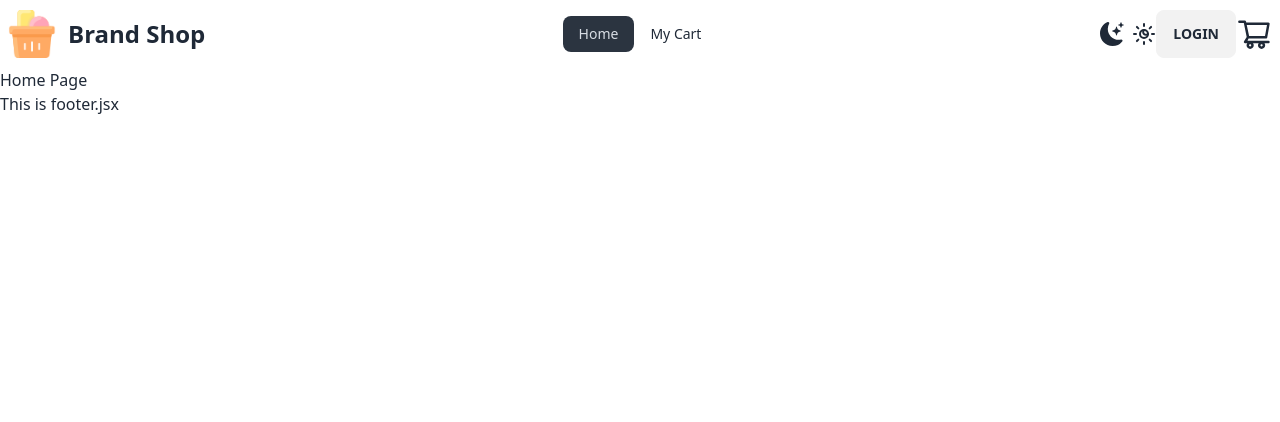
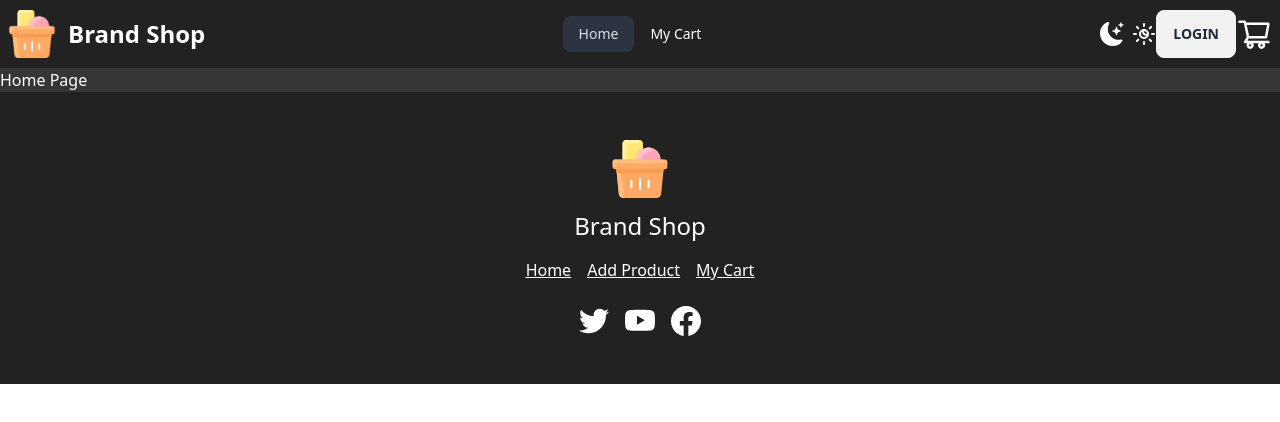
Before and after one commit to mdabarik/brand-shop, a React (Vite) app: page / in a window 1280 px wide. Shown: the top 422 px of the page. Built offline with nearby package versions, Linux system fonts and the light colour scheme.

Commit message:
footer added and darkmode added

```diff
--- a/index.html
+++ b/index.html
@@ -1,5 +1,5 @@
 <!doctype html>
-<html lang="en" data-theme="light" class="light">
+<html lang="en" data-theme="light" class="dark">
   <head>
     <meta charset="UTF-8" />
     <link rel="shortcut icon" href="./src/assets/logo.png" type="image/x-icon">
--- a/src/app.js
+++ b/src/app.js
@@ -0,0 +1,14 @@
+export const currTheme = localStorage.getItem("theme");
+
+const themeSwitch = () => {
+    const root = document.documentElement.classList;
+    if (root.contains("dark")) {
+        root.remove("dark");
+        localStorage.setItem("theme", "light");
+    } else {
+        root.add("dark");
+        localStorage.setItem("theme", "dark");
+    }
+}
+
+export default themeSwitch;
--- a/src/components/Footer/Footer.jsx
+++ b/src/components/Footer/Footer.jsx
@@ -1,9 +1,40 @@
-import React from 'react';
+import { Link } from "react-router-dom";
+import Logo from "././../../assets/logo.png";
+import { FaTwitter } from "react-icons/fa";
+import { BsYoutube } from "react-icons/bs";
+import { BsFacebook } from "react-icons/bs";
 
 const Footer = () => {
+    const footerLinks = <>
+        <Link>Home</Link>
+        <Link>Add Product</Link>
+        <Link>My Cart</Link>
+    </>
+
+    const socialLinks = <>
+        <Link to="#">
+            <FaTwitter className="text-3xl"></FaTwitter>
+        </Link>
+        <Link to="#">
+            <BsYoutube className="text-3xl"></BsYoutube>
+        </Link>
+        <Link to="#">
+            <BsFacebook className="text-3xl"></BsFacebook>
+        </Link>
+    </>
+
     return (
-        <div>
-            This is footer.jsx
+        <div className="py-12 flex flex-col">
+            <div className="flex flex-col items-center justify-center gap-y-3">
+                <img src={Logo} alt="Logo" />
+                <h2 className="text-2xl">Brand Shop</h2>
+            </div>
+            <div className="flex items-center justify-center gap-4 mt-4 link">
+                {footerLinks}
+            </div>
+            <div className="flex items-center justify-center gap-4 mt-6 link">
+                {socialLinks}
+            </div>
         </div>
     );
 };
--- /dev/null
+++ b/src/components/Navbar/Navbar.css
@@ -0,0 +1,3 @@
+.navbar-li li a:hover {
+    color: rgb(250, 214, 214) !important;
+}
--- a/src/components/Navbar/Navbar.jsx
+++ b/src/components/Navbar/Navbar.jsx
@@ -3,6 +3,8 @@ import Logo from "././../../assets/logo.png";
 import { BsFillMoonStarsFill } from "react-icons/bs";
 import { LuSunMoon } from "react-icons/lu";
 import { AiOutlineShoppingCart } from "react-icons/ai";
+import "./Navbar.css";
+import { AiOutlineMenuUnfold } from "react-icons/ai";
 
 const Navbar = () => {
 
@@ -20,9 +22,9 @@ const Navbar = () => {
             <div className="navbar-start">
                 <div className="dropdown">
                     <label tabIndex={0} className="btn btn-ghost lg:hidden">
-                        <svg xmlns="http://www.w3.org/2000/svg" className="h-5 w-5" fill="none" viewBox="0 0 24 24" stroke="currentColor"><path strokeLinecap="round" strokeLinejoin="round" strokeWidth="2" d="M4 6h16M4 12h8m-8 6h16" /></svg>
+                        <AiOutlineMenuUnfold className="text-3xl"></AiOutlineMenuUnfold>
                     </label>
-                    <ul tabIndex={0} className="menu menu-sm dropdown-content mt-3 z-[1] p-2 shadow bg-base-100 rounded-box w-52">
+                    <ul tabIndex={0} className="menu menu-sm navbar-li dropdown-content mt-3 z-[1] p-2 shadow rounded-box w-52 text-black drop-shadow-2xl border-[1px] dark:border-[#484444] dark:text-white dark:bg-[#222]">
                         {
                             links
                         }
@@ -34,7 +36,7 @@ const Navbar = () => {
                 </Link>
             </div>
             <div className="navbar-center hidden lg:flex">
-                <ul className="menu menu-horizontal px-1">
+                <ul className="menu menu-horizontal navbar-li px-1">
                     {
                         links
                     }
--- a/src/components/Root.jsx
+++ b/src/components/Root.jsx
@@ -5,13 +5,15 @@ import Footer from './Footer/Footer';
 const Root = () => {
     return (
         <div>
-            <div className="">
+            <div className="text-black bg-base-300 dark:text-white dark:bg-[#222]">
                 <Navbar></Navbar>
             </div>
-            <div className="">
+            <div className="bg-[#f5f5f5] text-[#333333] dark:bg-[#373636] dark:text-[#fff]">
                 <Outlet></Outlet>
             </div>
-            <Footer className=""></Footer>
+            <div className='bg-base-300 text-black dark:text-white dark:bg-[#222]'>
+                <Footer></Footer>
+            </div>
         </div>
     );
 };
```
